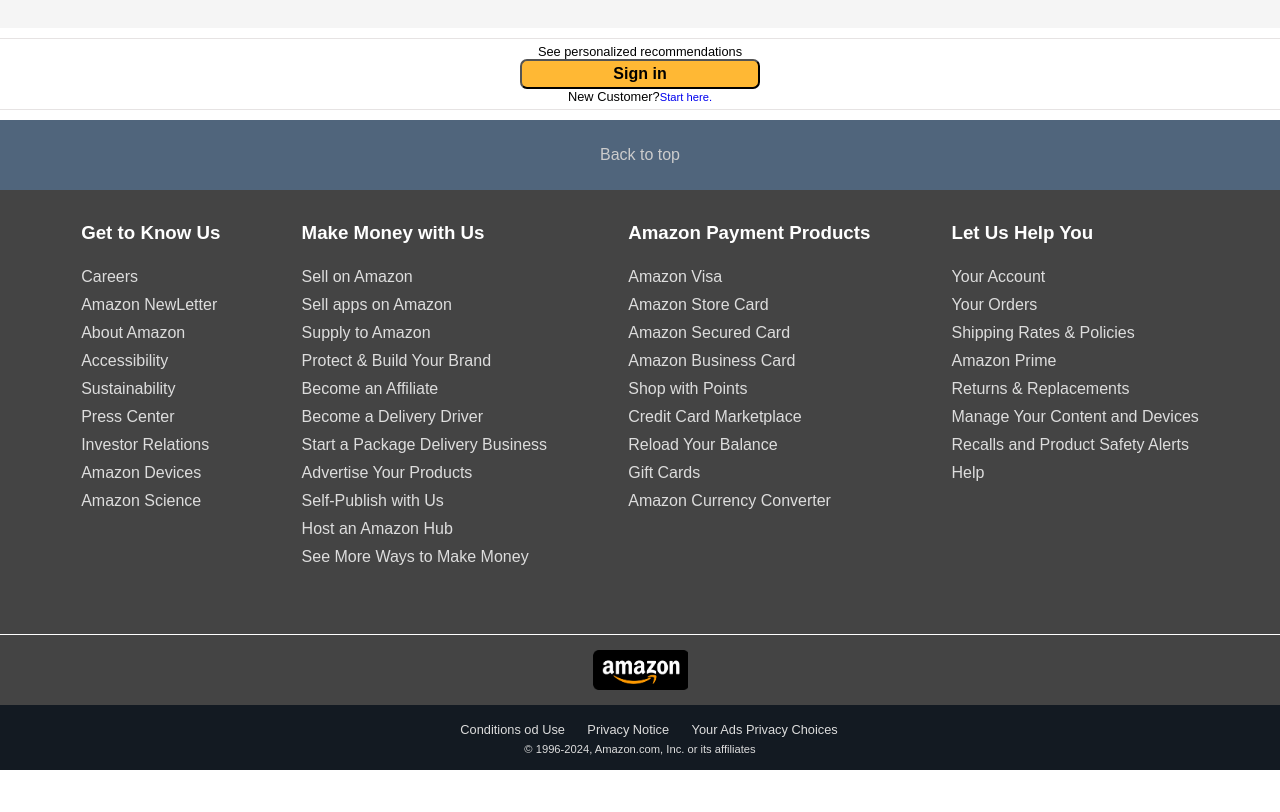
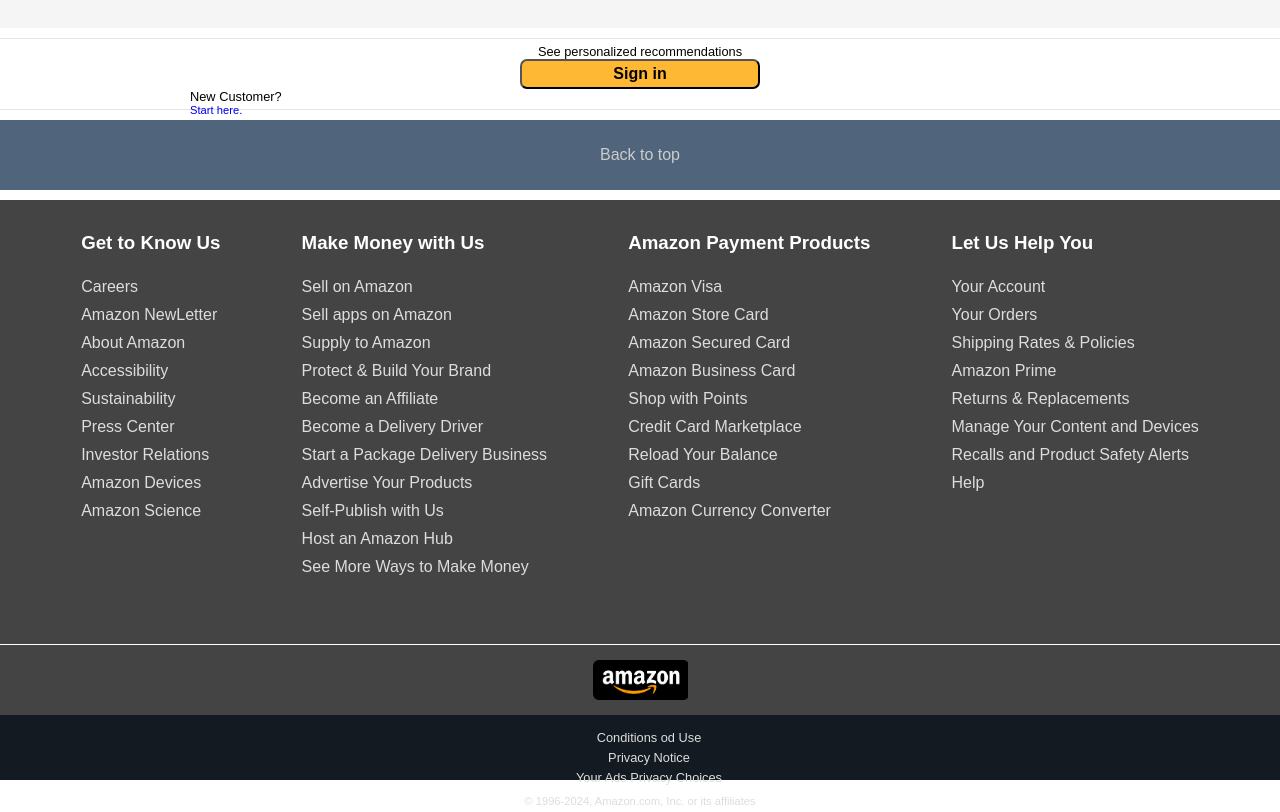
Before and after one commit to Narayanadhikari9/amazon-copyright, a plain HTML site: page index.html in a window 1280 px wide. Shown: the part 1139-1951 px from the top of the page. Before the commit the page ends 1909 px from the top, so only its background shows below. Drawn offline with Linux system fonts and the light colour scheme.

Commit message:
final check

```diff
--- a/index.html
+++ b/index.html
@@ -68,6 +68,7 @@
           <a href="#">Electronic</a>
           <a href="#">Customer Service</a>
           <a href="#">Pharmacy</a>
+          <a href="#">Today's Deals</a>
         </nav>
         <div class="sale">
           <a href="#">Clearance for Sale</a>
@@ -136,6 +137,11 @@
           ></div>
           <a href="#">See more</a>
         </div>
+
+
+
+        </div>
+
       </div>
     </div>
     <footer class="footer">
@@ -150,7 +156,7 @@
       <div class="footer-info">
         <div>
           <h3>Get to Know Us</h3>
-          <a href="#">Careers</a>
+          <p><a href="#">Careers</a></p>
           <a href="#">Amazon NewLetter</a>
           <a href="#">About Amazon</a>
           <a href="#">Accessibility</a>
@@ -198,6 +204,7 @@
           <a href="#">Help</a>
         </div>
       </div>
+
       <div class="footer-amazon-logo">
         <div></div>
       </div>
--- a/styles.css
+++ b/styles.css
@@ -281,6 +281,11 @@
   margin-top: 1rem;
 }
 
+div a {
+  display: block;
+  margin-bottom: 10px; /* Adjust the margin-bottom as needed */
+}
+
 .footer-amazon-logo {
   height: 70px;
   display: flex;
```
